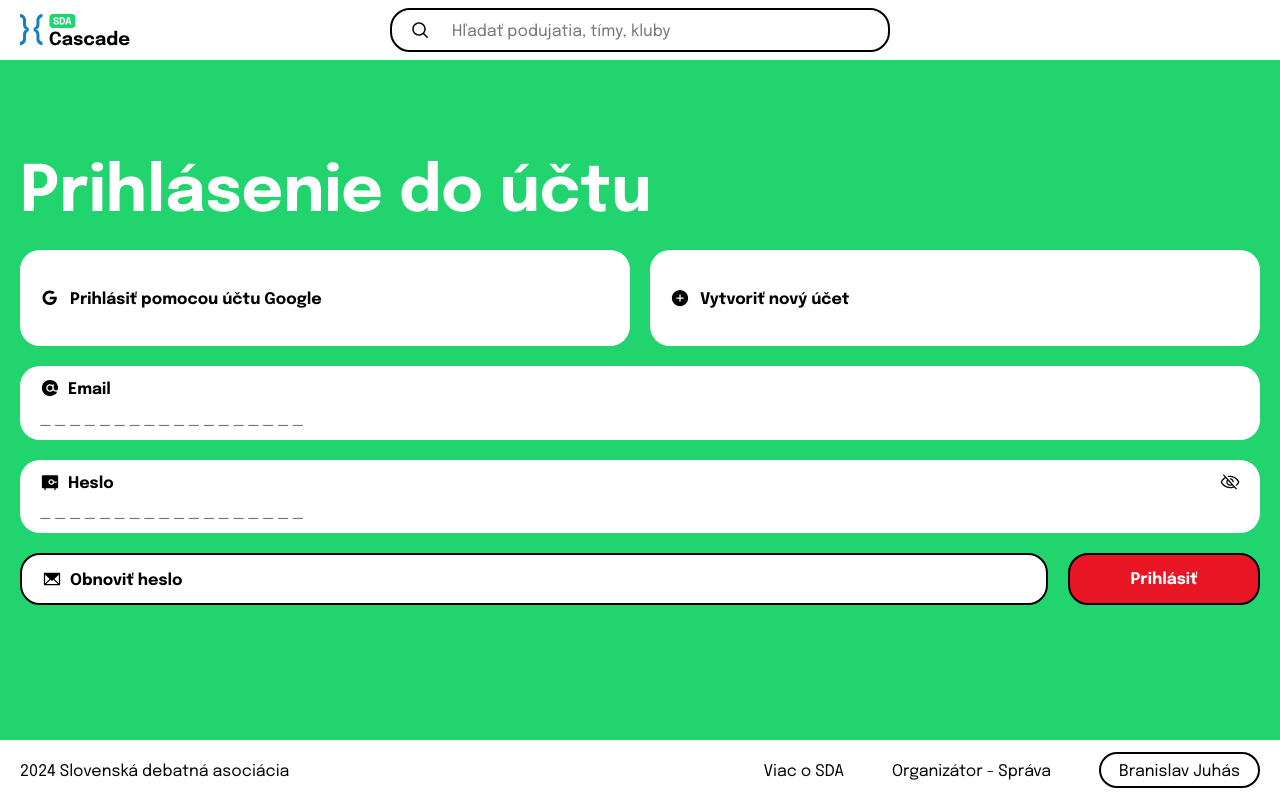
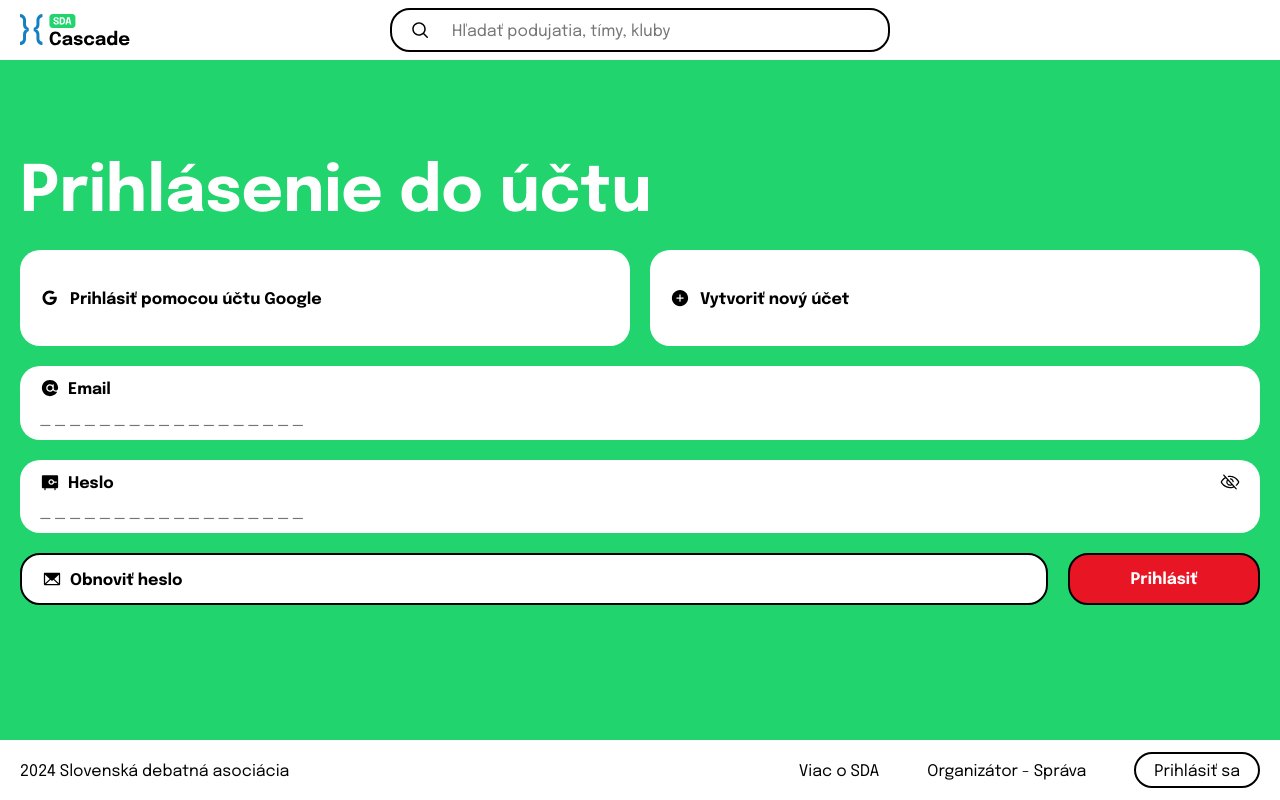
Before and after one commit to branislavjuhaas/dn-debrief, a Vue app in the folder client/: page /auth in a window 1280 px wide. Built offline with nearby package versions, Linux system fonts and the light colour scheme.

Commit message:
Auth Update & Pinia Implementation 140524

```diff
--- a/client/src/components/Footer.vue
+++ b/client/src/components/Footer.vue
@@ -1,4 +1,11 @@
-<script setup></script>
+<script setup>
+import { computed } from "vue";
+import { useUserStore } from "../stores/user.js";
+
+const userStore = useUserStore();
+const username = computed(() => userStore.fullName || "Prihlásiť sa");
+const link = computed(() => (userStore.fullName ? "/users/me" : "/auth"));
+</script>
 
 <template>
   <div id="footer">
@@ -11,9 +18,9 @@
         <router-link to="/manage" class="one-line footer-link"
           >Organizátor - Správa</router-link
         >
-        <router-link to="/users/me" id="me" class="one-line footer-link primary"
-          >Branislav Juhás</router-link
-        >
+        <router-link :to="link" id="me" class="one-line footer-link primary">{{
+          username
+        }}</router-link>
       </div>
     </div>
   </div>
--- a/client/src/main.js
+++ b/client/src/main.js
@@ -1,4 +1,5 @@
 import { createApp } from "vue";
+import { createPinia } from "pinia";
 import "./style.css";
 import App from "./App.vue";
 import router from "./router";
@@ -7,7 +8,8 @@ import { getAnalytics } from "firebase/analytics";
 // TODO: Add SDKs for Firebase products that you want to use
 // https://firebase.google.com/docs/web/setup#available-libraries
 
-createApp(App).use(router).mount("#app");
+const pinia = createPinia();
+createApp(App).use(router).use(pinia).mount("#app");
 
 /**
  * Firebase configuration object.
@@ -35,5 +37,5 @@ const firebaseConfig = {
   measurementId: "G-B8SP329TX6",
 };
 
-const app = initializeApp(firebaseConfig);
-const analytics = getAnalytics(app);
+const firebase = initializeApp(firebaseConfig);
+const analytics = getAnalytics(firebase);
--- /dev/null
+++ b/client/src/stores/user.js
@@ -0,0 +1,21 @@
+import { defineStore } from "pinia";
+
+export const useUserStore = defineStore("user", {
+  state: () => ({ uid: null, name: null, email: null, surname: null }),
+  getters: {
+    fullName() {
+      // if uid null return null
+      return this.uid ? `${this.uid}` : null;
+    },
+  },
+  actions: {
+    setUser(uid, name, surname) {
+      this.uid = uid;
+      this.name = name;
+      this.surname = surname;
+    },
+    logOut() {
+      this.user = null;
+    },
+  },
+});
--- a/client/src/style.css
+++ b/client/src/style.css
@@ -124,6 +124,12 @@ a.one-line:hover:not(.primary) {
   font-size: 1rem;
   font-weight: 700;
   cursor: pointer;
+  transition: color 0.21s, background 0.21s;
+}
+
+.primary-button:hover {
+  background: var(--sda-black);
+  color: var(--sda-red)
 }
 
 @media screen and (max-width: 850px) {
--- a/client/src/views/Auth.vue
+++ b/client/src/views/Auth.vue
@@ -1,33 +1,61 @@
 <script setup>
 import { ref } from "vue";
+import { useRouter } from "vue-router";
+import { useUserStore } from "../stores/user.js";
 import InputChip from "../components/InputChip.vue";
 import AtIcon from "../assets/icons/At-f.svg";
 import VaultIcon from "../assets/icons/Vault-f.svg";
 import {
   getAuth,
   signInWithRedirect,
+  getRedirectResult,
   GoogleAuthProvider,
   signInWithEmailAndPassword,
 } from "firebase/auth";
+import * as path from "node:path";
+
+const router = useRouter();
+const userStore = useUserStore();
 
 const provider = new GoogleAuthProvider();
 const auth = getAuth();
 const signInWithGoogle = () => {
   signInWithRedirect(auth, provider);
+  getRedirectResult(auth);
 };
+
+getRedirectResult(auth)
+  .then((result) => {
+    // This gives you a Google Access Token. You can use it to access Google APIs.
+    const credential = GoogleAuthProvider.credentialFromResult(result);
+    const token = credential.accessToken;
+
+    // The signed-in user info.
+    const user = result.user;
+    userStore.setUser(user.uid, "Branislav", "Kováč");
+  })
+  .catch((error) => {
+    // Handle Errors here.
+    const errorCode = error.code;
+    const errorMessage = error.message;
+    console.log(errorCode + " " + errorMessage);
+    // The email of the user's account used.
+    const email = error.customData.email;
+    // The AuthCredential type that was used.
+    const credential = GoogleAuthProvider.credentialFromError(error);
+  });
 
 const email = ref("");
 const password = ref("");
 
 // Sign in using the input chip.input values for email and password
 const signInWithEmail = () => {
-  console.log(email.value + " " + password.value);
   signInWithEmailAndPassword(auth, email.value, password.value)
     .then((userCredential) => {
       // Signed in
       const user = userCredential.user;
-      console.log(user);
-      // ...
+      userStore.setUser(user.uid, "Branislav", "Kováč");
+      router.push({ name: "Home" });
     })
     .catch((error) => {
       const errorCode = error.code;
```
